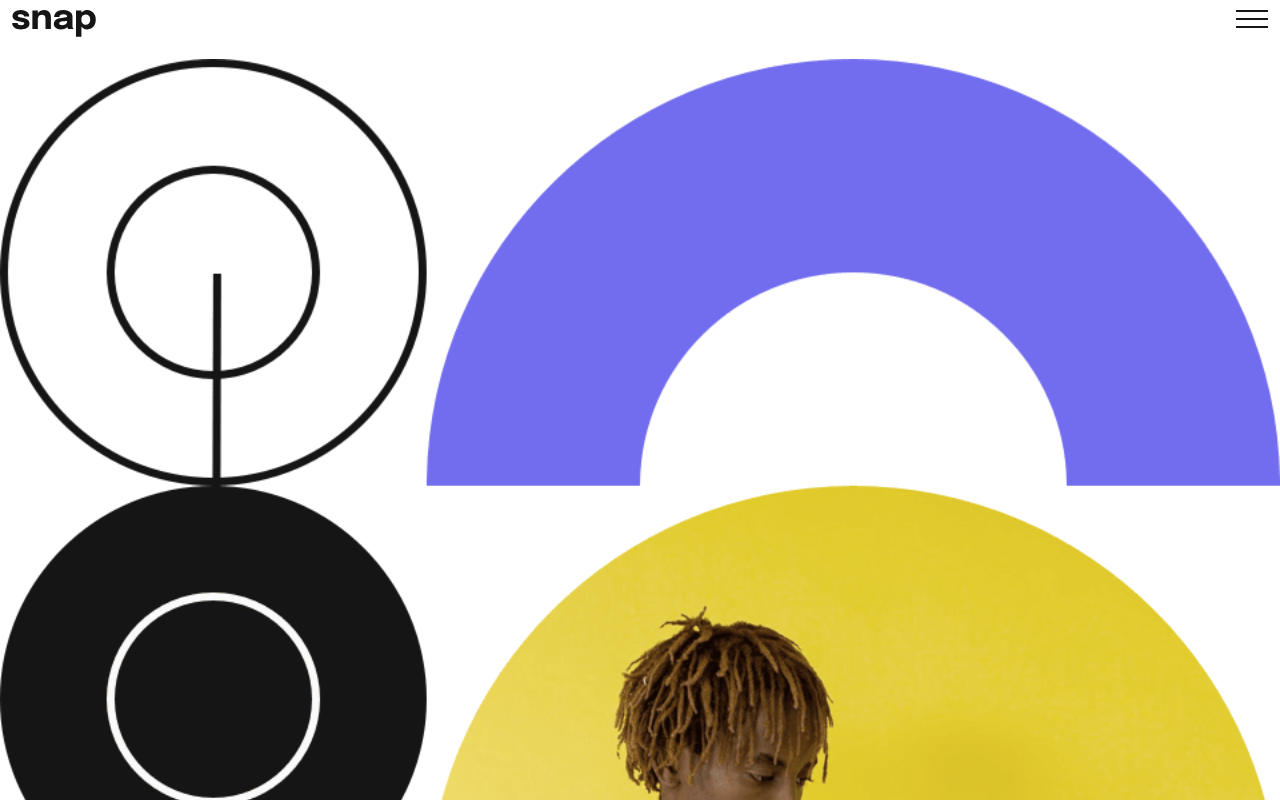
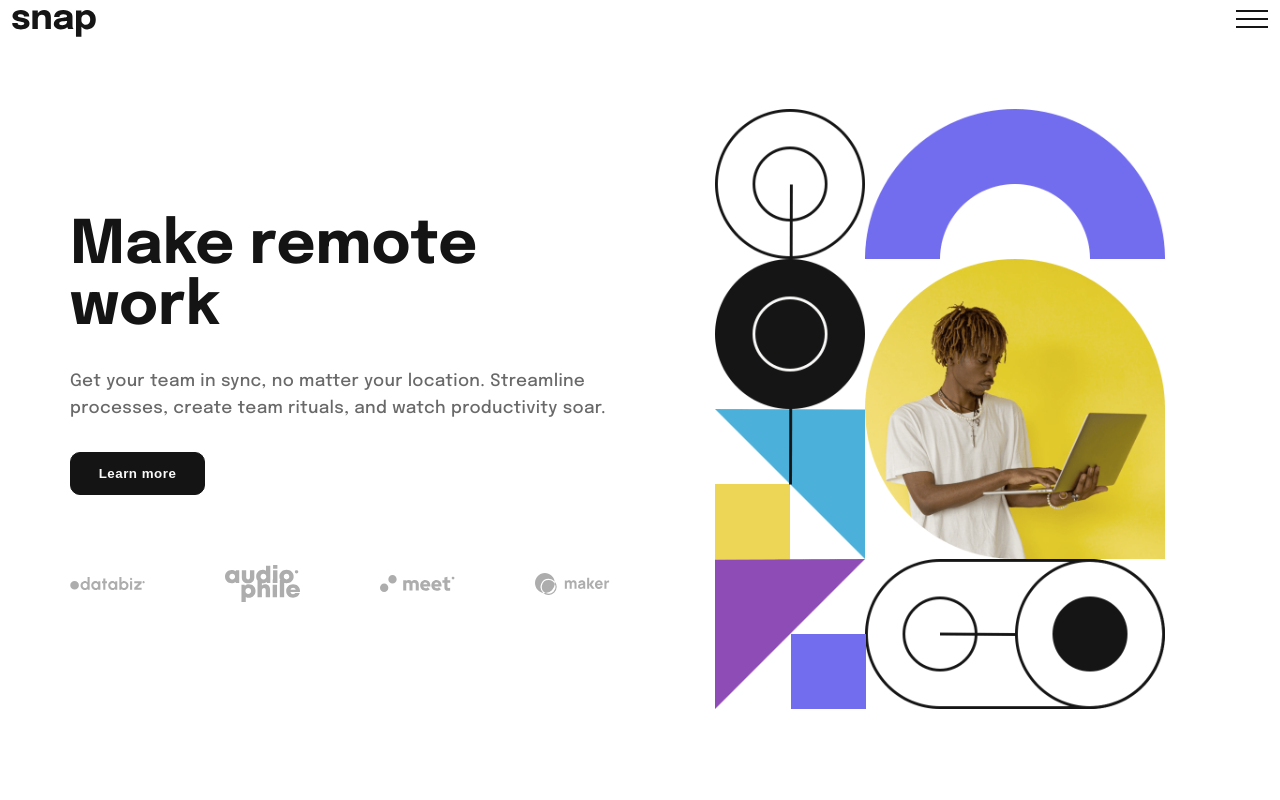
Before and after one commit to amirhossein-peyvand/intro-section-with-dropdown-navigation, a React (Vite) app: page / in a window 1280 px wide. Shown: the top 800 px of the page. Built offline with nearby package versions, Linux system fonts and the light colour scheme.

Commit message:
Styling MainArea component for large devices

```diff
--- a/src/sass/MainArea.scss
+++ b/src/sass/MainArea.scss
@@ -5,6 +5,8 @@
   grid-template-columns: 1fr;
   margin-top: 1rem;
   row-gap: 2rem;
+  max-width: 120rem;
+  margin: auto;
 
   .heroImageContainer {
     img {
@@ -15,7 +17,7 @@
   .contentContainer {
     display: flex;
     flex-direction: column;
-    row-gap: 2rem;
+    row-gap: 3rem;
 
     .titleDescBtn {
       display: flex;
@@ -33,7 +35,7 @@
         color: $medium-gray;
         font-size: 1.2rem;
         max-width: 45rem;
-        line-height: 1.3;
+        line-height: 1.4;
         margin: auto;
         letter-spacing: 0.3px;
         word-spacing: 0.5px;
@@ -58,10 +60,10 @@
     }
 
     .logos {
+      align-items: center;
+      column-gap: 0.5rem;
       display: flex;
       justify-content: space-around;
-      align-items: center;
-      column-gap: 0.5rem;
 
       img {
         width: 4.5rem;
@@ -69,3 +71,78 @@
     }
   }
 }
+
+@media screen and (min-width: 380px) {
+  .mainArea {
+    .contentContainer {
+      .titleDescBtn {
+        .desc {
+          font-size: 1.3rem;
+        }
+      }
+
+      .logos {
+        img {
+          width: 6.5rem;
+        }
+      }
+    }
+  }
+}
+
+@media screen and (min-width: 800px) {
+  .mainArea {
+    align-items: center;
+    grid-template-areas: "contentContainer heroImageContainer";
+    grid-template-columns: repeat(2, 1fr);
+    height: 90vh;
+
+    .heroImageContainer {
+      display: flex;
+      grid-area: heroImageContainer;
+      justify-content: center;
+      img {
+        min-width: 35rem;
+        width: 75%;
+      }
+    }
+
+    .contentContainer {
+      align-items: flex-start;
+      grid-area: contentContainer;
+      margin: auto;
+      width: 90%;
+
+      .titleDescBtn {
+        align-items: flex-start;
+        row-gap: 3rem;
+        text-align: left;
+
+        .title {
+          font-size: 6rem;
+        }
+
+        .desc {
+          font-size: 1.7rem;
+          line-height: 1.6;
+          max-width: initial;
+        }
+
+        .learnMoreBtn {
+          padding: 1.3rem 0;
+          width: 25%;
+        }
+      }
+
+      .logos {
+        justify-content: space-between;
+        margin-top: 4rem;
+        width: 100%;
+
+        img {
+          width: 7.5rem;
+        }
+      }
+    }
+  }
+}
--- a/src/sass/MobileMenu.scss
+++ b/src/sass/MobileMenu.scss
@@ -1,6 +1,7 @@
 @import "colors.scss";
 
 .mobileMenu {
+  background-color: $almost-white;
   box-shadow: -10px 0 20px 1px rgba(111, 111, 111, 0.2);
   display: flex;
   flex-direction: column;
@@ -14,11 +15,9 @@
   top: 0;
   width: 50%;
   z-index: 999;
-  background-color: $almost-white;
 
   .logoContainer {
     display: flex;
-
     justify-content: flex-end;
 
     img {
@@ -67,8 +66,8 @@
 
     button {
       background-color: transparent;
+      border-radius: 13px;
       border: 2px solid $medium-gray;
-      border-radius: 13px;
       padding: 1rem;
       width: 100%;
     }
```
